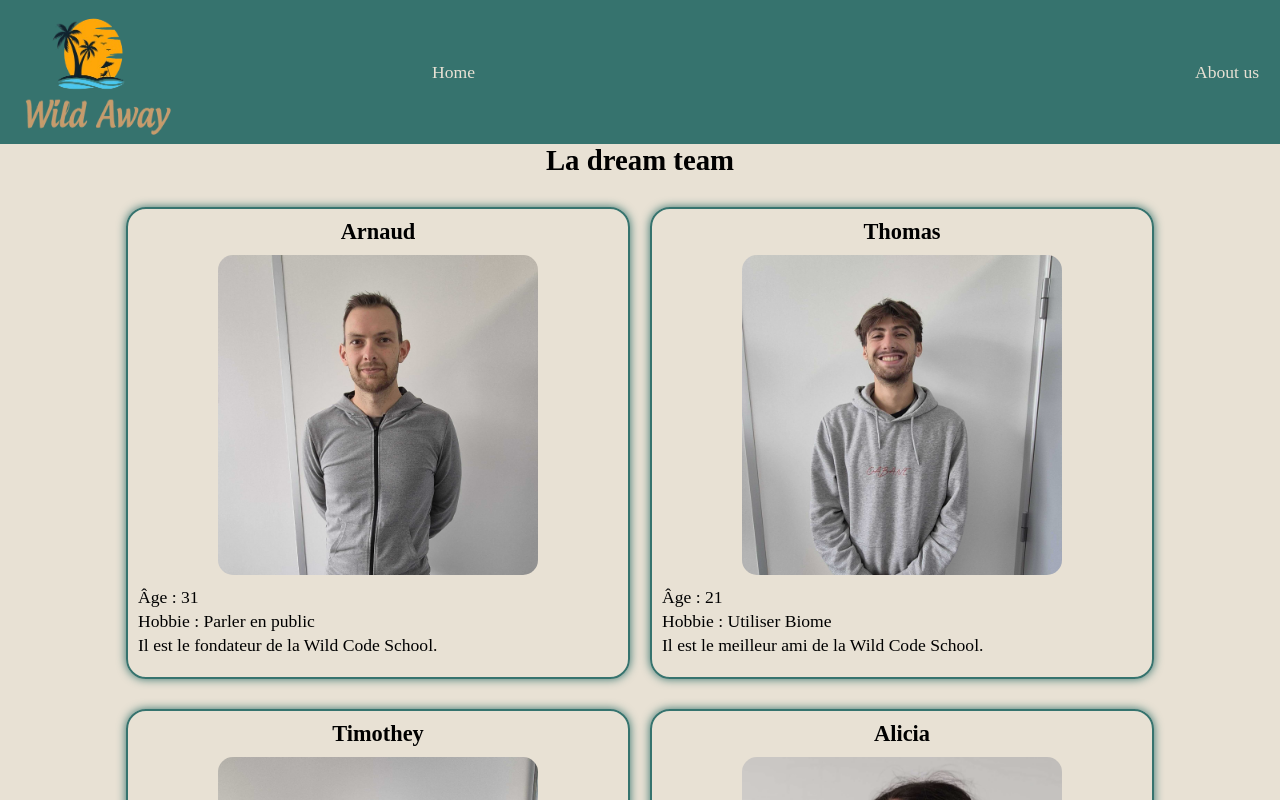
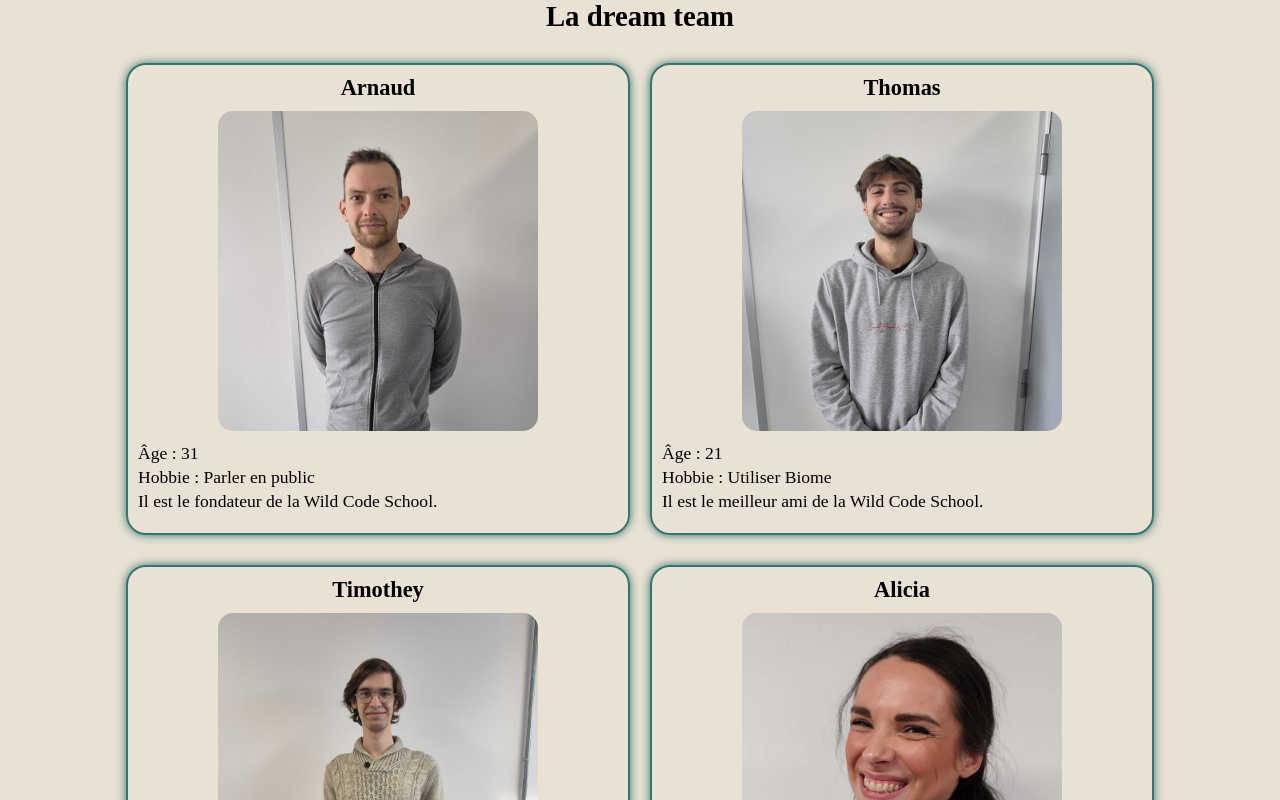
Before and after one commit to WildCodeSchool-2024-09/LILLE-0924-PROJECT2-G2-WILD-AWAY, a React (Vite) app in the folder client/: page / in a window 1280 px wide. Shown: the top 800 px of the page. Built offline with nearby package versions, Linux system fonts and the light colour scheme.

Commit message:
Cleaned the branch

```diff
--- a/client/src/App.tsx
+++ b/client/src/App.tsx
@@ -1,11 +1,9 @@
 import "./App.css";
-import NavBar from "./components/NavBar/NavBar";
 import AboutUs from "./pages/AboutUs/AboutUs";
 
 function App() {
   return (
     <>
-      <NavBar />
       <AboutUs />
     </>
   );
--- a/client/src/components/NavBar/NavBar.css
+++ /dev/null
@@ -1,25 +0,0 @@
-* {
-  padding: 0;
-  margin: 0;
-}
-
-nav {
-  display: flex;
-  background-color: #36736e;
-  font-size: 1.1rem;
-  color: #e8e1d4;
-}
-
-.logoNav {
-  width: 12rem;
-  height: 9rem;
-  margin-right: 15rem;
-}
-
-.linksNav {
-  display: flex;
-  justify-content: space-between;
-  align-items: center;
-  gap: 45rem;
-  list-style: none;
-}
--- a/client/src/components/NavBar/NavBar.tsx
+++ /dev/null
@@ -1,19 +0,0 @@
-import "./NavBar.css";
-
-function NavBar() {
-  return (
-    <nav>
-      <img
-        src="./public/logo.png"
-        className="logoNav"
-        alt="logo de Wild Away"
-      />
-      <ul className="linksNav">
-        <li>Home</li>
-        <li>About us</li>
-      </ul>
-    </nav>
-  );
-}
-
-export default NavBar;
--- a/client/src/pages/AboutUs/AboutUs.css
+++ b/client/src/pages/AboutUs/AboutUs.css
@@ -1,3 +1,8 @@
+* {
+  padding: 0;
+  margin: 0;
+}
+
 .dreamTeam {
   display: flex;
   flex-wrap: wrap;
```
